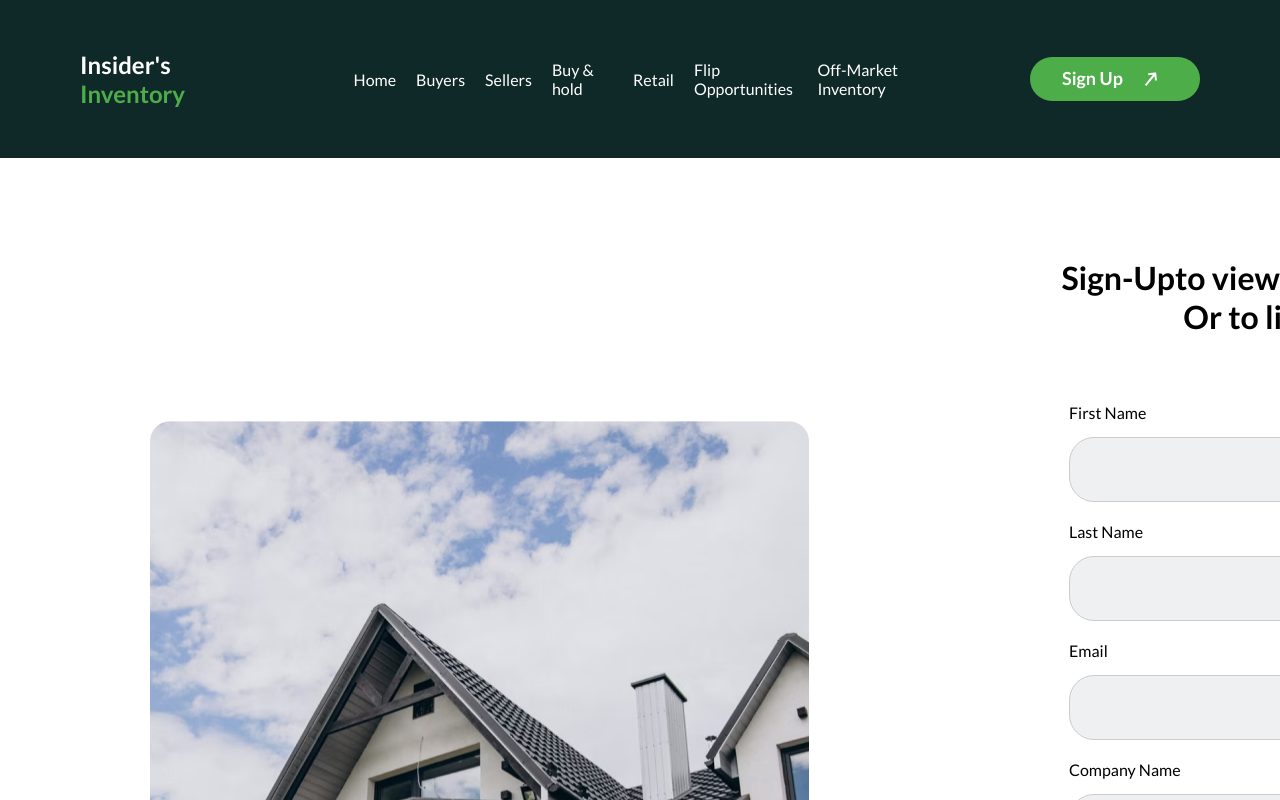
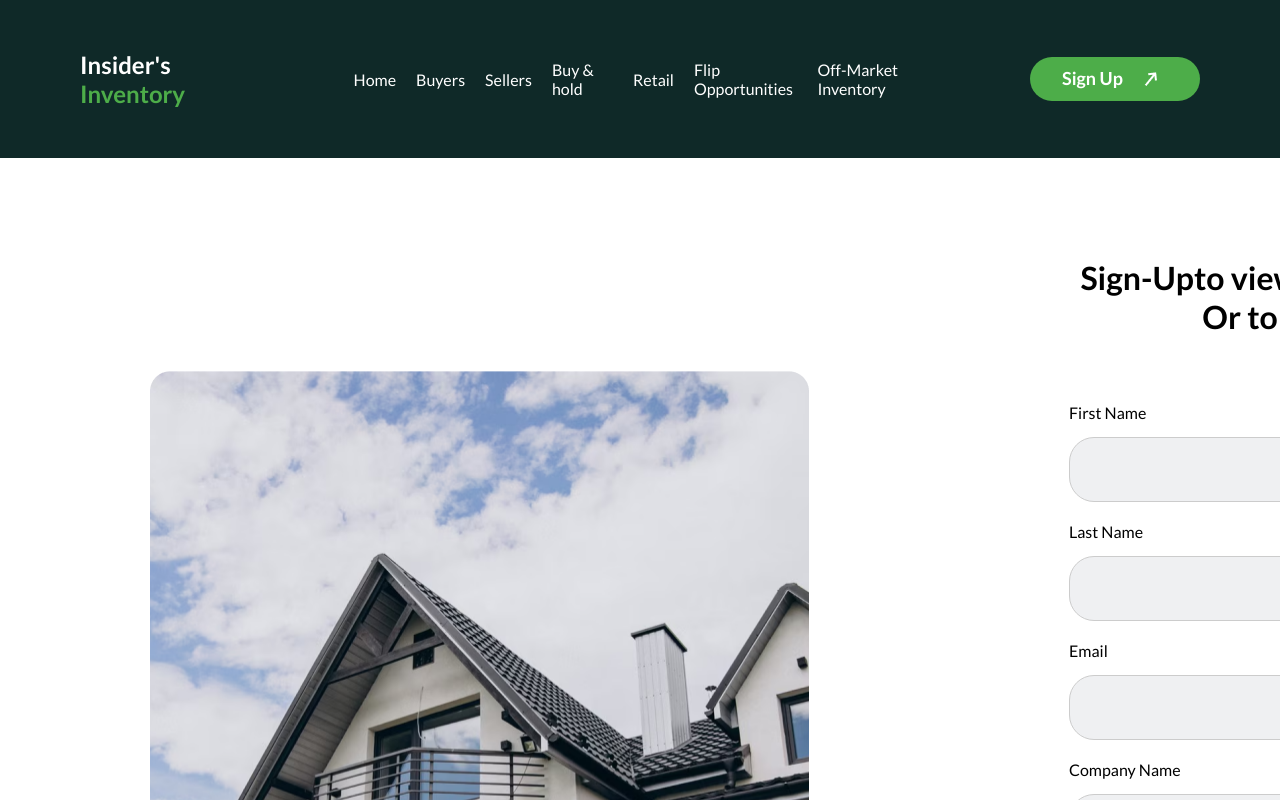
Before and after one commit to Jahanzaibali2/Insider-Inventory, a React app: page /SignUp in a window 1280 px wide. Shown: the top 800 px of the page. Built offline with nearby package versions, Linux system fonts and the light colour scheme; the HTML template or start-up script is replaced by a standard one.

Commit message:
Components Done, Can move to Login page now

```diff
--- a/src/App.jsx
+++ b/src/App.jsx
@@ -6,12 +6,14 @@ import Textfield from './Components/General/Textfield'
 import "./App.css"
 import { BrowserRouter } from 'react-router-dom'
 import AppRouter from './Config/AppRouter'
+import Login from './Components/Body/TextAndLabels/LogIn/Login'
 
 export default function App() {
   return (
     <>
       {/* <AppRouter /> */}
       <Header />
+      {/* <Login/> */}
       <TextAndLabel />
       <Footer />
     </>
--- a/src/Components/Body/TextAndLabels/LogIn/Login.jsx
+++ b/src/Components/Body/TextAndLabels/LogIn/Login.jsx
@@ -0,0 +1,9 @@
+import React from 'react'
+
+export default function Login() {
+  return (
+    <div>
+
+    </div>
+  )
+}
--- a/src/Components/Body/TextAndLabels/SignUp/SignUp.css
+++ b/src/Components/Body/TextAndLabels/SignUp/SignUp.css
@@ -80,3 +80,17 @@
   flex-direction: column;
   align-items: center;
 }
+
+.headingDiv {
+  /* width: 1600px; */
+  height: 100px;
+  text-align: left;
+  display: flex;
+  justify-content: flex-end;
+}
+
+.headingDiv h1 {
+  width: 550px;
+  text-align: center;
+  color: black;
+}
--- a/src/Components/Body/TextAndLabels/SignUp/Signup.jsx
+++ b/src/Components/Body/TextAndLabels/SignUp/Signup.jsx
@@ -9,6 +9,9 @@ export default function Signup() {
 
     <div>
 
+      <div className="headingDiv">
+        <h1>Sign-Upto view a Available Inventory Or to list a Property</h1>
+      </div>
 
       <div className='y'>
         <Textfield text="First Name" />
@@ -16,7 +19,6 @@ export default function Signup() {
         <Textfield text="Email" />
         <Textfield text="Company Name" />
       </div>
-
 
       <div className='CheckBoxes1'>
         <Checkbox text="Investor" />
--- a/src/Components/Body/TextAndLabels/TextAndLabel.css
+++ b/src/Components/Body/TextAndLabels/TextAndLabel.css
@@ -47,16 +47,3 @@
   margin-left: 150px;
 
 }
-
-.headingDiv {
-  width: 1600px;
-  height: 100px;
-  text-align: left;
-  display: flex;
-  justify-content: flex-end;
-}
-
-.headingDiv h1 {
-  width: 550px;
-  text-align: center;
-}
--- a/src/Components/Body/TextAndLabels/TextAndLabel.jsx
+++ b/src/Components/Body/TextAndLabels/TextAndLabel.jsx
@@ -15,9 +15,7 @@ function Body() {
     <>
       <div className="legendaryDiv">
 
-      <div className="headingDiv">
-        <h1>Sign-Upto view a Available Inventory Or to list a Property</h1>
-      </div>
+
         <div className="b-div">
 
 
```
